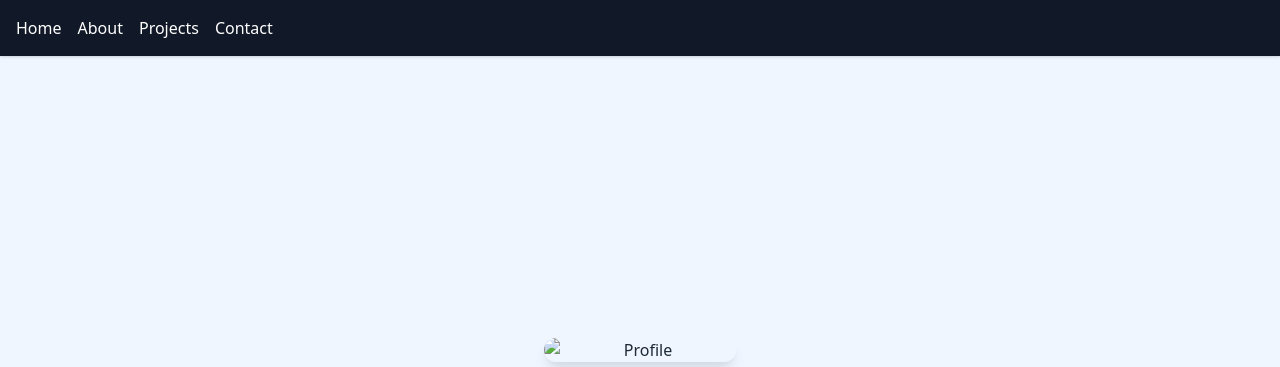
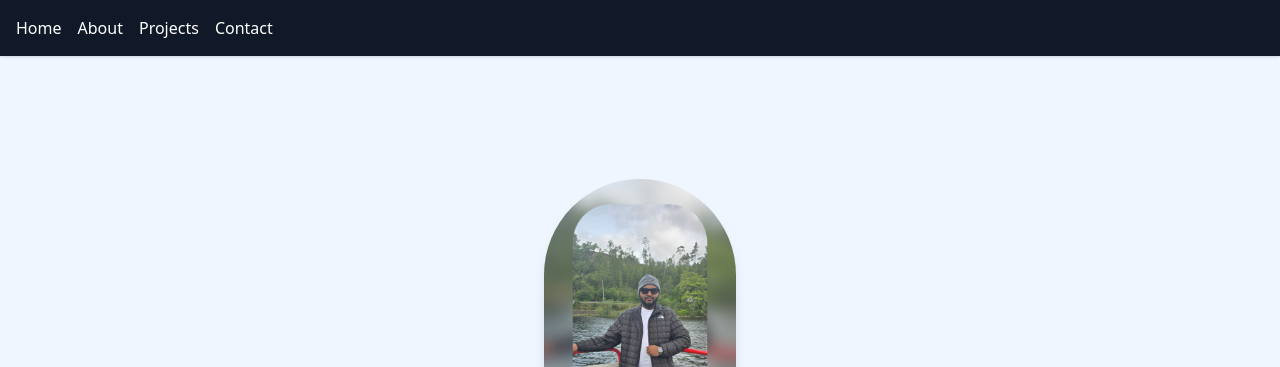
Before and after one commit to Sunkencoder19/Portfolio, a plain HTML site: page index.html in a window 1280 px wide. Shown: the top 367 px of the page. Drawn offline with nearby package versions, Linux system fonts and the light colour scheme.

Commit message:
Update index.html

```diff
--- a/index.html
+++ b/index.html
@@ -24,7 +24,7 @@
   <section id="home" class="pt-20 min-h-screen flex flex-col items-center justify-center text-center px-4">
     <div class="w-48 max-w-[200px] aspect-square overflow-hidden rounded-full shadow-lg">
       <img
-        src="image/Fattesing Rane .jpg"
+        src="Fattesing Rane .jpg"
         alt="Profile"
         class="w-full h-full object-cover"
       />
```
